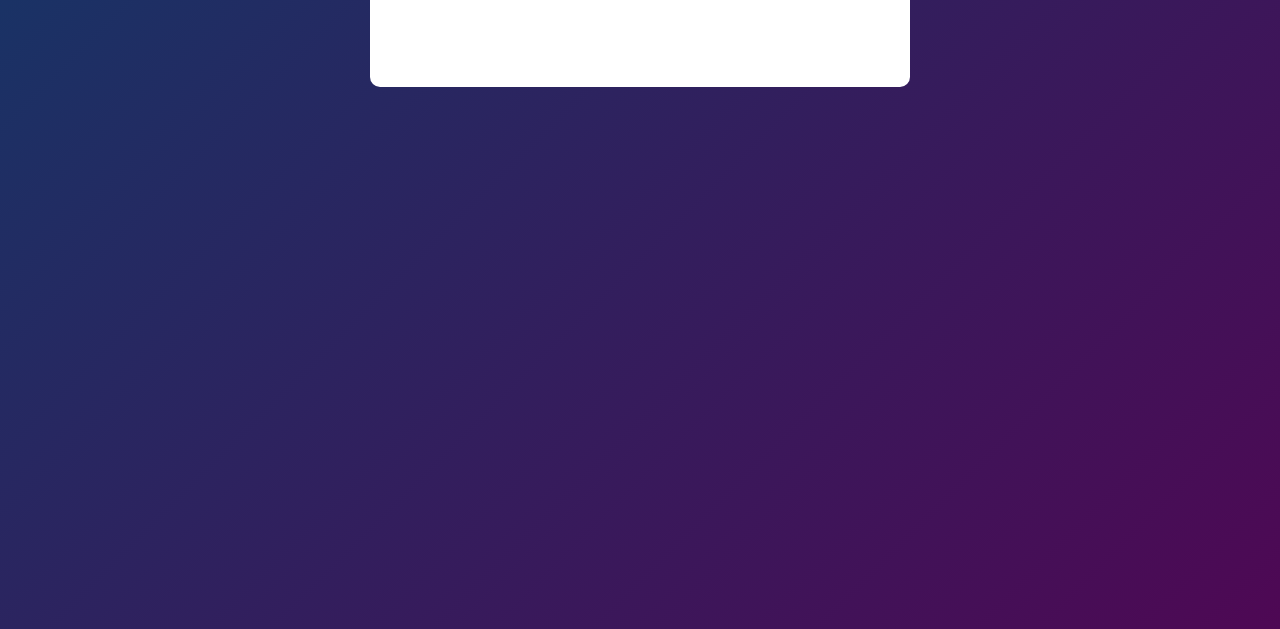
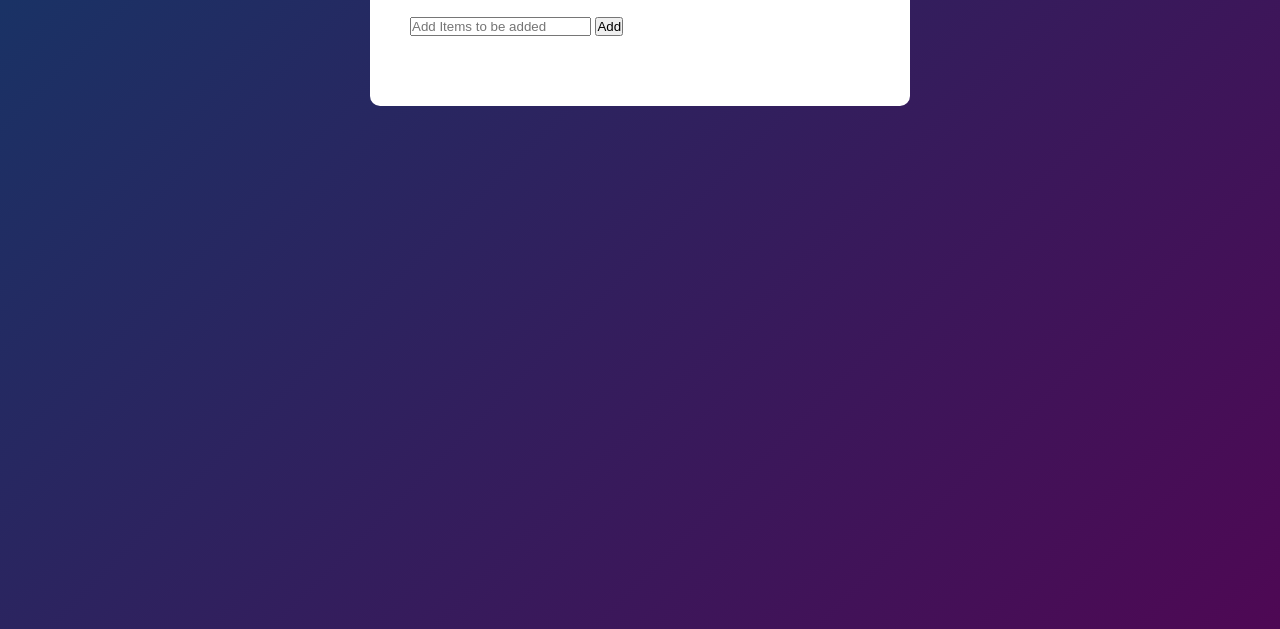
Before and after one commit to Shankhaneel/To_Do_app, a plain HTML site: page index.html in a window 1280 px wide. Shown: the part 171-800 px from the top of the page. Drawn offline with Linux system fonts and the light colour scheme.

Commit message:
Added "Task adding"  Module in HTML and CSS. 	modified:   index.html 	modified:   styles.css

```diff
--- a/index.html
+++ b/index.html
@@ -1,17 +1,26 @@
 <!DOCTYPE html>
 <html lang="en">
-<head>
-    <meta charset="UTF-8">
-    <meta name="viewport" content="width=device-width, initial-scale=1.0">
-    <link rel="stylesheet" href="styles.css">
+  <head>
+    <meta charset="UTF-8" />
+    <meta name="viewport" content="width=device-width, initial-scale=1.0" />
+    <link rel="stylesheet" href="styles.css" />
     <title>To Do List</title>
-
-</head>
-<body>
+  </head>
+  <body>
     <div class="container">
-        <div class="todoapp">
-            <h2>To Do List: <img src="./Images/To-dologo.jpg" alt=""></h2>
+      <div class="todoapp">
+        <h2>To Do List: <img src="./Images/To-dologo.jpg" alt="" /></h2>
+        <!--ADDING THE SEARCH BUTTON-->
+        <div class="row">
+          <input
+            type="text"
+            id="input-box"
+            placeholder="Add Items to be added"
+          />
+          <!--ADDING BUTTON -->
+          <button>Add</button>
         </div>
+      </div>
     </div>
-</body>
+  </body>
 </html>
```
Also changed, not shown: styles.css (line endings or trailing spaces).
